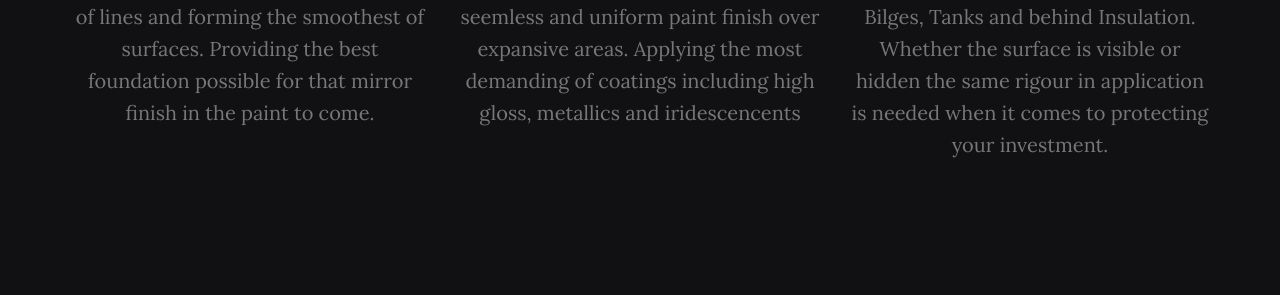
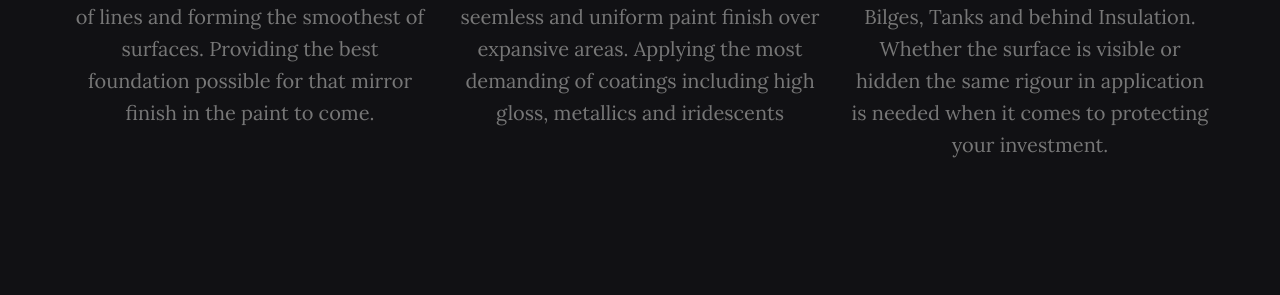
Before and after one commit to superyachtfinishing/superyachtfinishing.github.io, a Jekyll site: the page built from index.html, in a window 1280 px wide and 900 px high, scrolled down 1987 px. Shown: the part 352-647 px from the top of the window. Built offline with Jekyll 4.4.1, drawn with Linux system fonts in a browser that asks for light colours; some of the changed text lies outside the part shown.

Commit message:
Fixed "iridescencents" type to "iridescents"

```diff
--- a/_includes/services.html
+++ b/_includes/services.html
@@ -15,7 +15,7 @@
                     </div>
                     <div class="col-md-4">
                         <h4 class="service-heading">Top Coating</h4>
-                        <p class="text-muted">Our master top coat sprayers work together using their time honed experience and techniques to deliver a seemless and uniform paint finish over expansive areas. Applying the most demanding of coatings including high gloss, metallics and iridescencents</p>
+                        <p class="text-muted">Our master top coat sprayers work together using their time honed experience and techniques to deliver a seemless and uniform paint finish over expansive areas. Applying the most demanding of coatings including high gloss, metallics and iridescents</p>
                     </div>
                     <div class="col-md-4">
                         <h4 class="service-heading">Interior Painting</h4>
```
